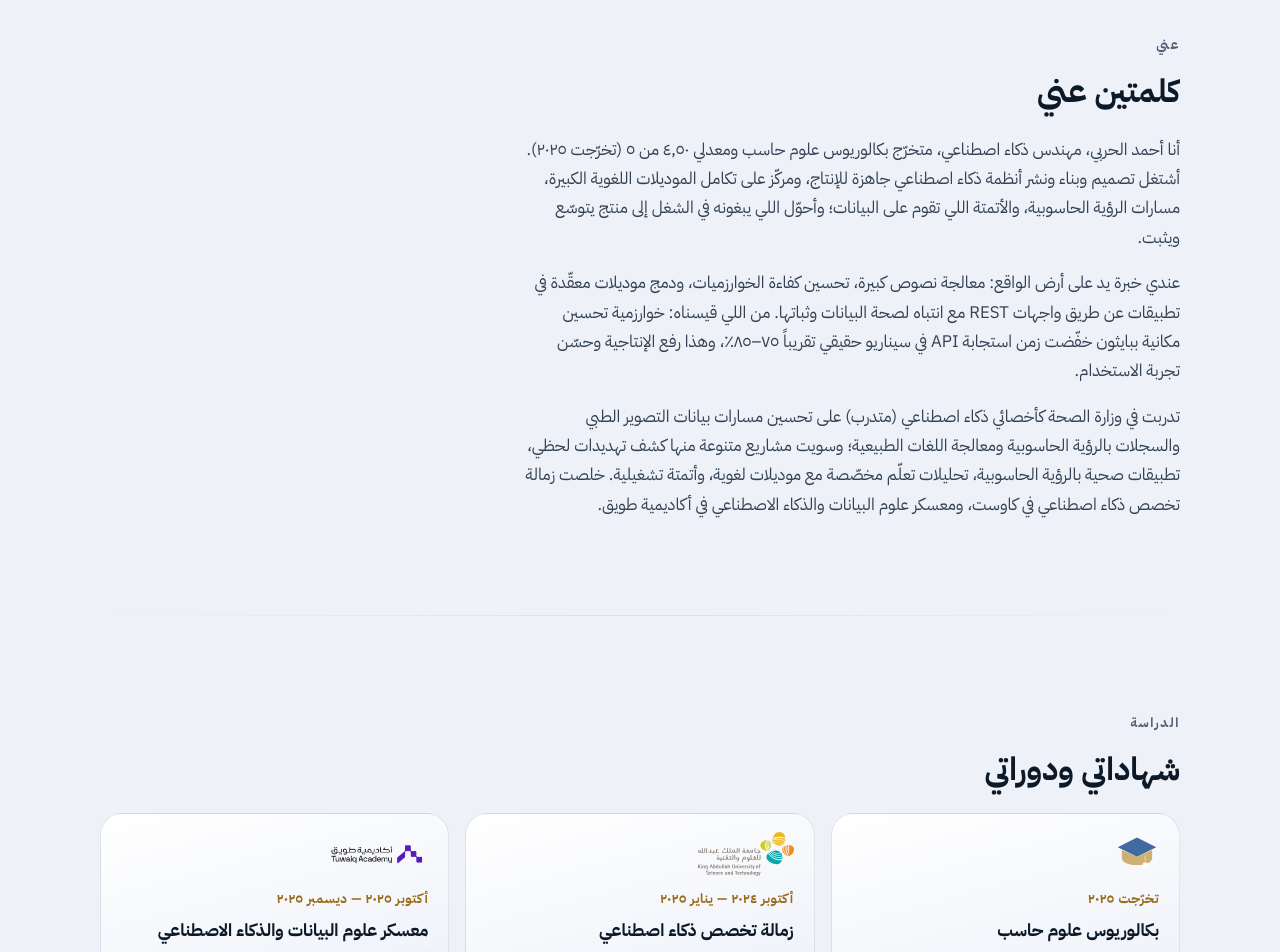
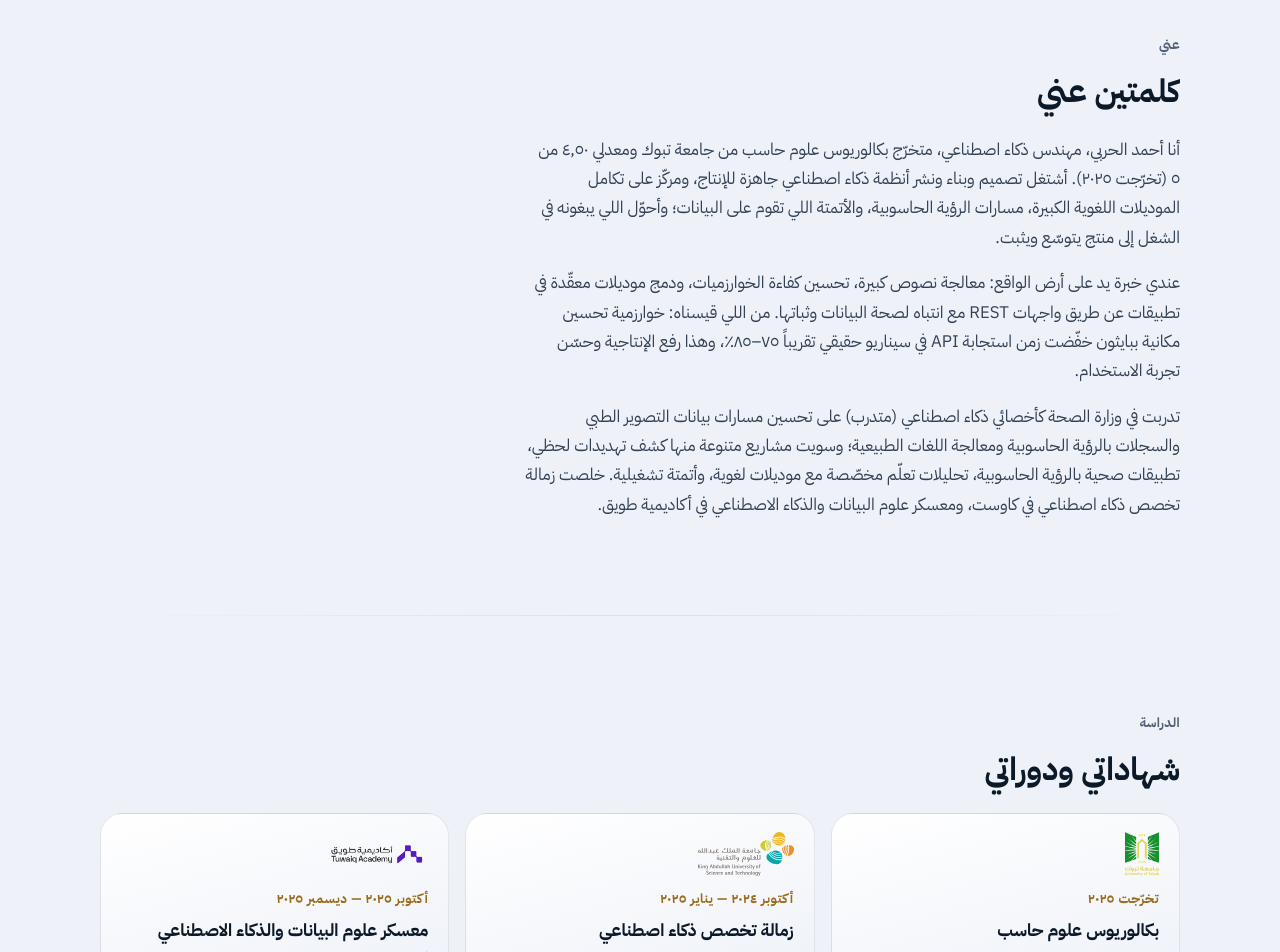
Before and after one commit to iksasa15/Portfolio, a React (Vite) app: page / in a window 1280 px wide. Shown: the part 800-1752 px from the top of the page. Built offline with nearby package versions, Linux system fonts and the light colour scheme.

Commit message:
Enhance content and styling in content.ts and index.css, including updates to educational details and visual adjustments for improved readability. Modify terminology in PortfolioPage for better alignment with professional context.

```diff
--- a/src/content.ts
+++ b/src/content.ts
@@ -51,10 +51,11 @@ export const education: EducationEntry[] = [
   {
     range: 'تخرّجت ٢٠٢٥',
     title: 'بكالوريوس علوم حاسب',
+    org: 'جامعة تبوك',
     meta: 'معدلي ٤٫٥٠ من ٥',
     logo: {
-      src: '/logos/degree.svg',
-      alt: 'أيقونة الشهادة',
+      src: '/logos/tabuk-university.svg',
+      alt: 'شعار جامعة تبوك',
     },
   },
   {
@@ -90,7 +91,7 @@ export const education: EducationEntry[] = [
 ]
 
 export const aboutParagraphs = [
-  'أنا أحمد الحربي، مهندس ذكاء اصطناعي، متخرّج بكالوريوس علوم حاسب ومعدلي ٤٫٥٠ من ٥ (تخرّجت ٢٠٢٥). أشتغل تصميم وبناء ونشر أنظمة ذكاء اصطناعي جاهزة للإنتاج، ومركّز على تكامل الموديلات اللغوية الكبيرة، مسارات الرؤية الحاسوبية، والأتمتة اللي تقوم على البيانات؛ وأحوّل اللي يبغونه في الشغل إلى منتج يتوسّع ويثبت.',
+  'أنا أحمد الحربي، مهندس ذكاء اصطناعي، متخرّج بكالوريوس علوم حاسب من جامعة تبوك ومعدلي ٤٫٥٠ من ٥ (تخرّجت ٢٠٢٥). أشتغل تصميم وبناء ونشر أنظمة ذكاء اصطناعي جاهزة للإنتاج، ومركّز على تكامل الموديلات اللغوية الكبيرة، مسارات الرؤية الحاسوبية، والأتمتة اللي تقوم على البيانات؛ وأحوّل اللي يبغونه في الشغل إلى منتج يتوسّع ويثبت.',
   'عندي خبرة يد على أرض الواقع: معالجة نصوص كبيرة، تحسين كفاءة الخوارزميات، ودمج موديلات معقّدة في تطبيقات عن طريق واجهات REST مع انتباه لصحة البيانات وثباتها. من اللي قيسناه: خوارزمية تحسين مكانية ببايثون خفّضت زمن استجابة API في سيناريو حقيقي تقريباً ٧٥–٨٥٪، وهذا رفع الإنتاجية وحسّن تجربة الاستخدام.',
   'تدربت في وزارة الصحة كأخصائي ذكاء اصطناعي (متدرب) على تحسين مسارات بيانات التصوير الطبي والسجلات بالرؤية الحاسوبية ومعالجة اللغات الطبيعية؛ وسويت مشاريع متنوعة منها كشف تهديدات لحظي، تطبيقات صحية بالرؤية الحاسوبية، تحليلات تعلّم مخصّصة مع موديلات لغوية، وأتمتة تشغيلية. خلصت زمالة تخصص ذكاء اصطناعي في كاوست، ومعسكر علوم البيانات والذكاء الاصطناعي في أكاديمية طويق.',
 ]
--- a/src/index.css
+++ b/src/index.css
@@ -485,8 +485,7 @@ html[data-theme='light'] .hero__title {
   margin: 0 0 0.35rem;
   font-size: 0.82rem;
   font-weight: 800;
-  letter-spacing: 0.12em;
-  text-transform: uppercase;
+  letter-spacing: 0.02em;
   color: var(--text-dim);
 }
 
@@ -518,7 +517,8 @@ html[data-theme='light'] .hero__title {
   list-style: none;
   margin: 0;
   padding: 0;
-  border-inline-start: 1px solid var(--border);
+  border-inline-start: 1px solid
+    color-mix(in srgb, var(--violet) 22%, var(--border));
   padding-inline-start: 1.25rem;
 }
 
@@ -552,8 +552,8 @@ html[data-theme='light'] .hero__title {
   width: 9px;
   height: 9px;
   border-radius: 50%;
-  background: var(--amber);
-  box-shadow: 0 0 0 4px rgba(251, 191, 36, 0.2);
+  background: var(--violet);
+  box-shadow: 0 0 0 4px var(--violet-dim);
 }
 
 .timeline__range {
--- a/src/portfolio/PortfolioPage.tsx
+++ b/src/portfolio/PortfolioPage.tsx
@@ -198,7 +198,7 @@ export function PortfolioPage() {
 
         <RevealSection className="shell section">
           <p className="kicker" id="journey">
-            الخبرة
+            شغلي
           </p>
           <h2 className="section-title">وين شتغلت</h2>
           <ol className="timeline">
```
Also changed, not shown: public/logos/tabuk-university.svg (added).
